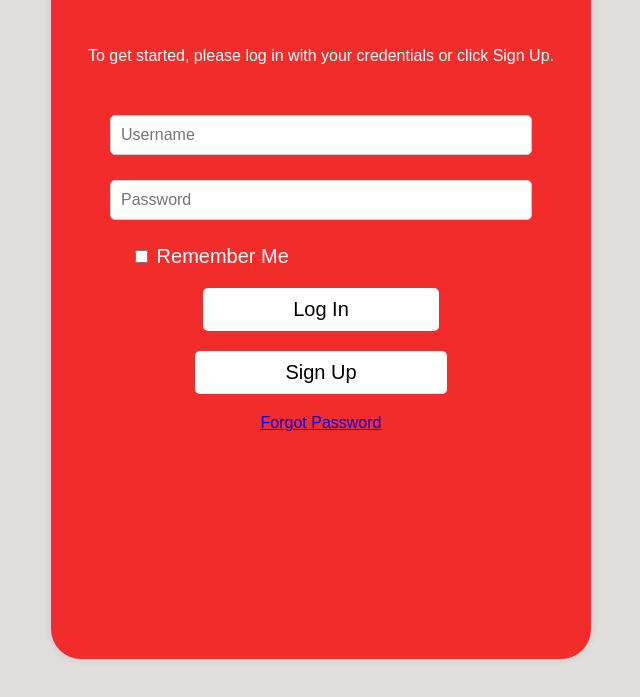
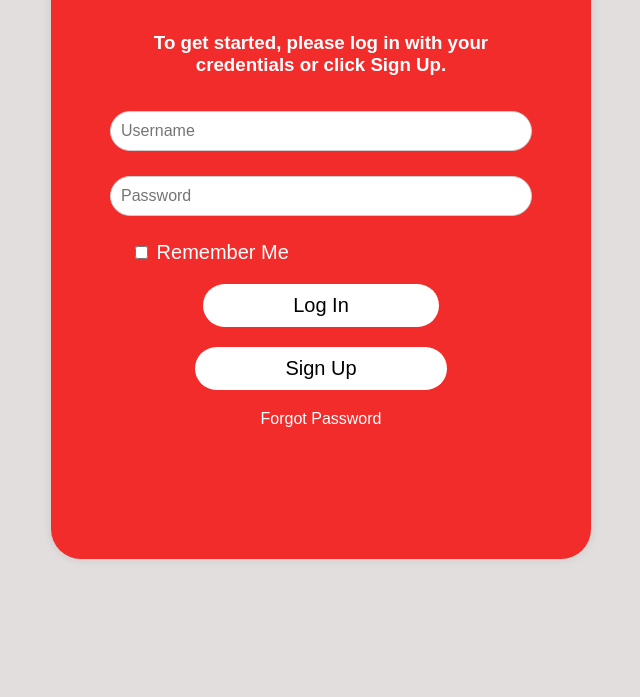
Before and after one commit to leodsaban10/JS-Final-Project, a plain HTML site: page loginpage.html in a window 1280 px wide. Shown: the part 181-878 px from the top of the page, without its empty margins (319-959 px from the left). After the commit the page ends 840 px from the top, so only its background shows below. Drawn offline with Linux system fonts and the light colour scheme.

Commit message:
finished styling the login page

```diff
--- a/login-getstarted.html
+++ b/loginpage.html
@@ -9,7 +9,8 @@
 <body>
     <div class="container">
         <h1>Welcome</h1>
-        <p>To get started, please log in with your credentials or click Sign Up.</p>
+        <h3>To get started, please log in with your <br/>
+            credentials or click Sign Up.</h3>
         <div class="input-container">
             <input type="text" placeholder="Username" class="input-field">
         </div>
--- a/styles.css
+++ b/styles.css
@@ -7,7 +7,7 @@ body {
 .container {
     display: block;
     width: 500px;
-    height: 700px;
+    height: 600px;
     margin: 100px auto;
     padding: 20px;
     background-color: #f22b2b;
@@ -15,16 +15,16 @@ body {
     border-radius: 30px;
     text-align: center;
 }
-h1, p {
+h1, h3 {
     color: white;
-    margin-bottom: 50px;
+    margin-bottom: 35px;
 }
 
 .input-field {
     width: 80%;
     padding: 10px;
     border: 1px solid #ccc;
-    border-radius: 5px;
+    border-radius: 30px;
     font-size: 16px;
     margin-bottom: 25px;
 }
@@ -43,13 +43,25 @@ h1, p {
     color: white;
     padding: 10px 20px;
     border: none;
-    border-radius: 5px;
+    border-radius: 30px;
     cursor: pointer;
     font-size: 16px;
 }
 .button-container button:hover {
     background-color: #45a049;
 }
+.forgot-password {
+    margin-top: 20px;
+}
+.forgot-password a {
+    color: white;
+    text-decoration: none;
+    font-size: 16px;
+}
+.forgot-password a:hover {
+    text-decoration: underline;
+}
+
 .btn {
     padding: 0px 70px;
     text-decoration: none;
```
